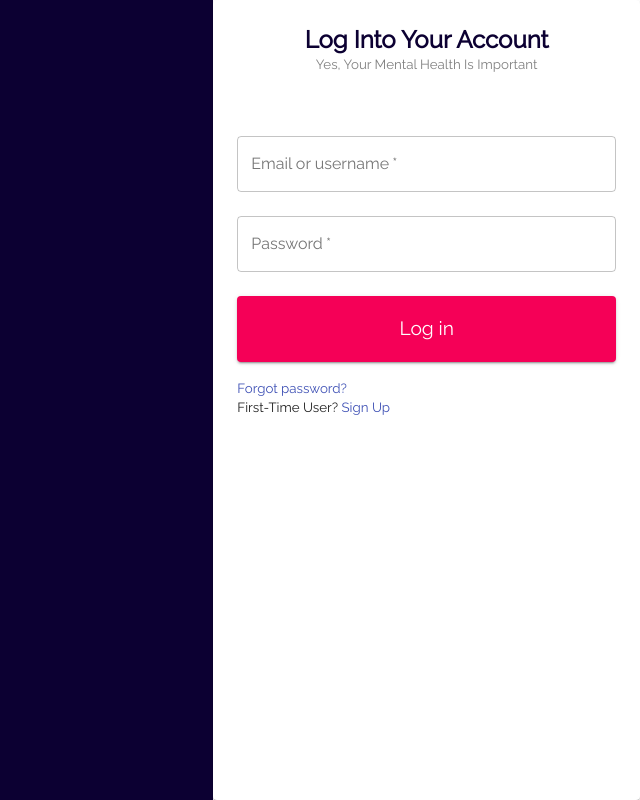
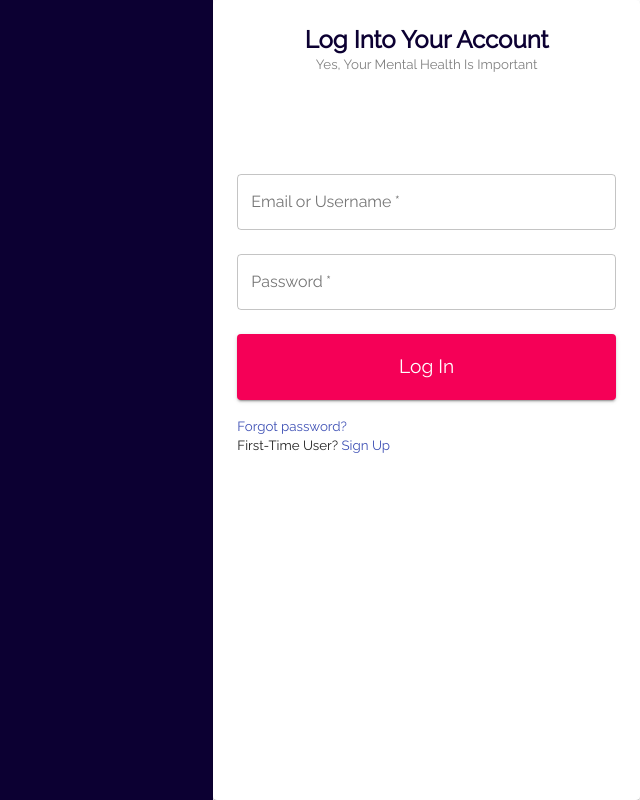
Before and after one commit to BuildForSDG/Team-087-Frontend, a React (Create React App) app: page /login in a window 1280 px wide. Shown: the whole page, without its empty margins (640-1280 px from the left). Built offline with nearby package versions, Linux system fonts and the light colour scheme.

Commit message:
feat: integrates UI to backend for signin-feature

```diff
--- a/src/components/auth/Login.js
+++ b/src/components/auth/Login.js
@@ -1,6 +1,7 @@
 import React, { useState } from 'react';
-import {Button, Grid, Link, Paper, Typography, TextField} from '@material-ui/core';
+import { Button, Grid, Link, Paper, Typography, TextField } from '@material-ui/core';
 import { makeStyles } from '@material-ui/core/styles';
+import { endPoints, fetchBot, registerAuth } from '../../helpers';
 
 const useStyles = makeStyles(theme => ({
   root: {
@@ -60,8 +61,36 @@ const useStyles = makeStyles(theme => ({
 
 const Login = () => {
   const classes = useStyles();
+
   const [email, setEmail] = useState('');
   const [password, setPassword] = useState('');
+
+  const [isCalling, setIsCalling] = useState(false);
+  const [errorFeedBack, setErrorFeedBack] = useState('');
+
+  const handleSubmit = async (e) => {
+    e.preventDefault();
+    setIsCalling(true);
+
+    const options = {
+      method: 'POST',
+      mode: 'cors',
+      body: JSON.stringify({ email, password }),
+      headers: {
+        'Content-Type': 'application/json',
+      },
+    };
+
+    try {
+      const { access_token: token, data: { first_name } } = await fetchBot(`${endPoints.signIn}`, options);
+      const done = registerAuth({ token, firstName: first_name });
+      if (done) window.location = '/dashboard';
+    } catch (err) {
+      setErrorFeedBack(`${err.message}: ${err.errors.join(', ')}`);
+    }
+
+    setIsCalling(false);
+  };
 
   return (
     <div>
@@ -88,10 +117,15 @@ const Login = () => {
             <small className={classes.text_muted}>
               Yes, Your Mental Health Is Important
             </small>
-            <form className={classes.form}>
+
+            <br/>
+            <br/>
+            {errorFeedBack && <div className='message alert full-length alert-error'>{errorFeedBack}</div>}
+
+            <form className={classes.form} onSubmit={handleSubmit}>
               <TextField
                 variant="outlined"
-                label="Email or username"
+                label="Email or Username"
                 margin="normal"
                 name="email"
                 value={email}
@@ -111,6 +145,7 @@ const Login = () => {
                 required
                 fullWidth
               />
+              <br/>
               <Button
                 className={classes.submit}
                 type="submit"
@@ -120,8 +155,9 @@ const Login = () => {
                 color="secondary"
                 margin="normal"
                 data-testid="submit-btn"
+                disabled={isCalling}
               >
-                Log in
+                {isCalling ? `Authenticating...` : `Log In`}
               </Button>
               <small><Link>Forgot password?</Link></small><br />
               <small>First-Time User? <Link href="/join">Sign Up</Link></small>
--- a/src/helpers.js
+++ b/src/helpers.js
@@ -28,6 +28,8 @@ class MhappError extends Error {
   }
 }
 
+const object2arrayconvertr = (o) => (o ? Object.entries(o).map(([k, v]) => ({ [k]: (typeof v === 'object' ? object2arrayconvertr(v) : v) })) : o);
+
 export const handleErrorResult = (result) => {
   let isJWTExpired = false;
   /* const errorPipe = result.errors.map((error) => {
@@ -37,8 +39,9 @@ export const handleErrorResult = (result) => {
   }) */
 
   if (!isJWTExpired) {
-    //throw new Error(errorPipe.join('|'));
-    throw new MhappError(result.message, result.errors);
+    // throw new Error(errorPipe.join('|'));
+    const errorBag = result.errors.error ? [result.errors.error] : object2arrayconvertr(result.errors);
+    throw new MhappError(result.message, errorBag);
   }
 
   signOut();
@@ -62,7 +65,7 @@ export const signOut = () => {
 
 
 // const url = process.env.API_BASE_URL;
-const url = 'https://mental-ly.herokuapp.com/api/v1';// 'http://team-087-build4sdg.test:81/api/v1';
+const url = 'https://mental-ly.herokuapp.com/api/v1';
 
 export const endPoints = {
   signIn: `${url}/auth/signin`,
```
